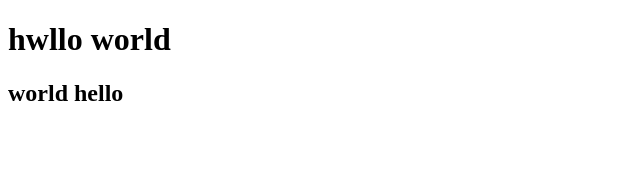
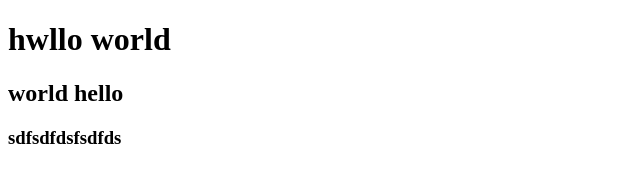
Before and after one commit to Serendipity-98/testDemo, a plain HTML site: page index.html in a window 1280 px wide. Shown: the whole page, without its empty margins (0-640 px from the left). Drawn offline with Linux system fonts and the light colour scheme.

Commit message:
第三次提交，修改index文件

```diff
--- a/index.html
+++ b/index.html
@@ -8,5 +8,6 @@
 <body>
     <h1>hwllo world</h1>
     <h2>world hello</h2>
+    <h3>sdfsdfdsfsdfds</h3>
 </body>
 </html>
```
